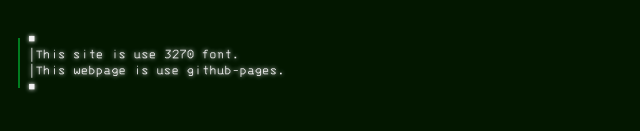
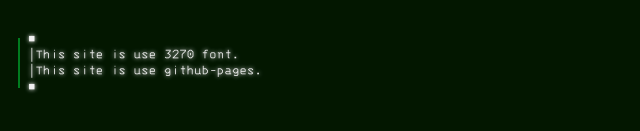
Before and after one commit to syobosyobonn/Syobosyobonn-s-page, a plain HTML site: page index.html in a window 1280 px wide. Shown: the part 267-398 px from the top of the page, 0-640 px from the left. Drawn offline with Linux system fonts and the light colour scheme.

Commit message:
Updated!

```diff
--- a/index.html
+++ b/index.html
@@ -31,7 +31,7 @@
     <div class="content">
         <p>■</p>
         <p>│This site is use 3270 font.</p>
-        <p>│This webpage is use github-pages.</p>
+        <p>│This site is use github-pages.</p>
         <p>■</p>
     </div>
 </body>
```
